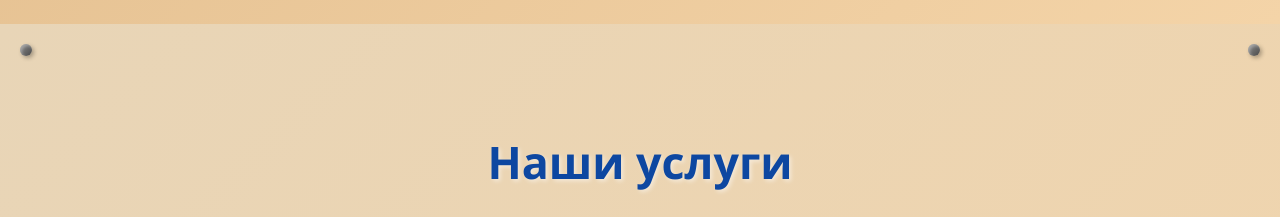
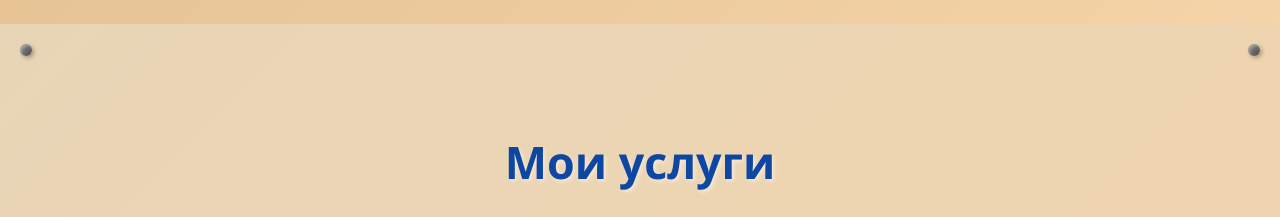
Before and after one commit to Vill86/PalOlegych, a plain HTML site: page index.html in a window 1280 px wide. Shown: the part 1700-1917 px from the top of the page. Drawn offline with Linux system fonts and the light colour scheme.

Commit message:
Update index.html

```diff
--- a/index.html
+++ b/index.html
@@ -1354,7 +1354,7 @@
     <!-- ========== SERVICES ========== -->
     <section class="section services" id="services">
         <div class="container">
-            <h2 class="section-title">Наши услуги</h2>
+            <h2 class="section-title">Мои услуги</h2>
             <p class="section-subtitle">Делаем всё: от замены розетки до строительства особняка. И всё — с душой! 🏡</p>
 
             <div class="services-grid">
```
